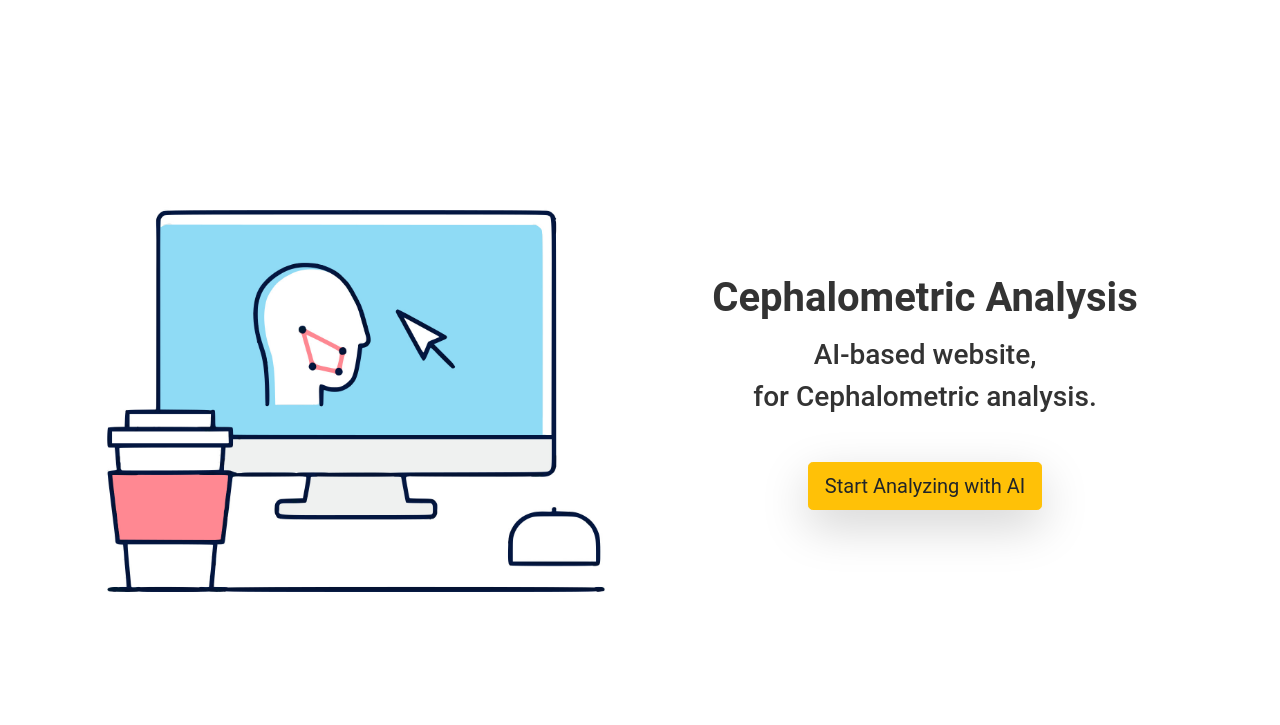
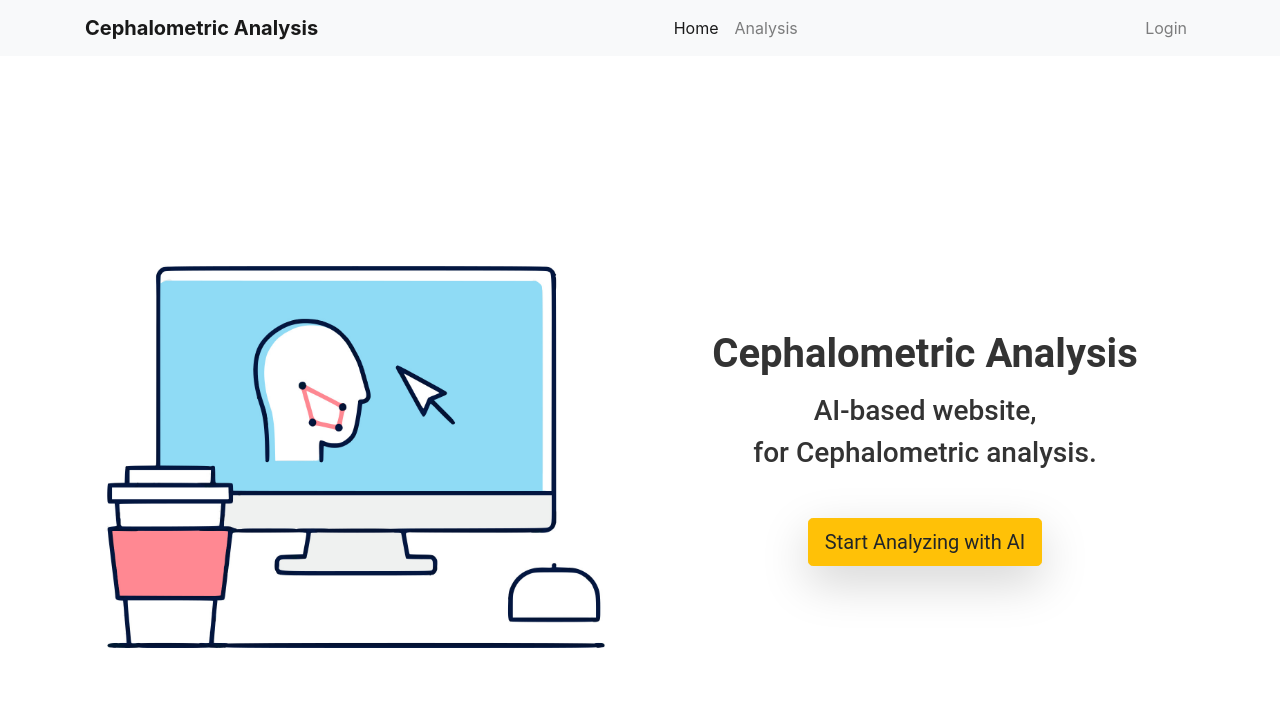
Before and after one commit to m7mdGNo/cephalometric-ai, a Django app: page / in a window 1280 px wide. Shown: the top 725 px of the page. Run offline with Django 4.2, Linux system fonts and the light colour scheme; some libraries are stand-ins or nearby versions.

Commit message:
add add navbar

```diff
--- a/main/templates/home.html
+++ b/main/templates/home.html
@@ -58,7 +58,7 @@
     </style>
 </head>
 <body>
-
+    {% include 'parts/header.html' %}
     <div class="container-md center-content">
         <div class="row">
             <div class="col-md-6">
--- /dev/null
+++ b/main/templates/parts/header.html
@@ -0,0 +1,23 @@
+{% load static is_active %}
+<nav class="navbar navbar-expand-lg navbar-light bg-light">
+    <div class="container">
+        <!-- Hamburger Icon for Small Screens -->
+        <button class="navbar-toggler" type="button" data-toggle="collapse" data-target="#navbarNav" aria-controls="navbarNav" aria-expanded="false" aria-label="Toggle navigation">
+            <span class="navbar-toggler-icon"></span>
+        </button>
+
+        <!-- Site Name -->
+        <a class="navbar-brand font-weight-bold" href="{% url 'home' %}">Cephalometric Analysis</a>
+
+        <!-- Collapsible Navigation Links -->
+        <div class="collapse navbar-collapse" id="navbarNav">
+            <div class="navbar-nav mx-auto">
+                <a class="nav-item nav-link {% is_active 'home' %}" href="{% url 'home' %}">Home</a>
+                <a class="nav-item nav-link {% is_active 'upload' %}" href="{% url 'upload' %}">Analysis</a>
+            </div>
+            <div class="navbar-nav">
+                <a class="nav-item nav-link" href="#">Login</a>
+            </div>
+        </div>
+    </div>
+</nav>
--- /dev/null
+++ b/main/templatetags/is_active.py
@@ -0,0 +1,10 @@
+from django import template
+
+register = template.Library()
+
+
+@register.simple_tag(takes_context=True)
+def is_active(context, url_name):
+    request = context["request"]
+    current_url_name = request.resolver_match.url_name
+    return "active" if current_url_name == url_name else ""
```
Also changed, not shown: main/templates/upload.html (+7 -1 lines), main/templatetags/__init__.py (added).
